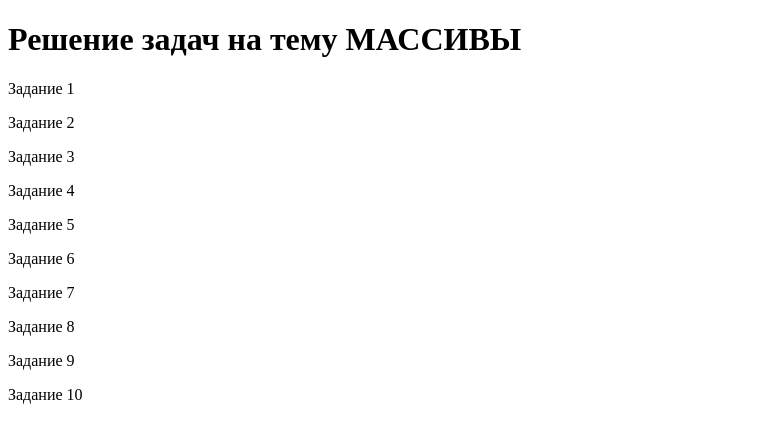
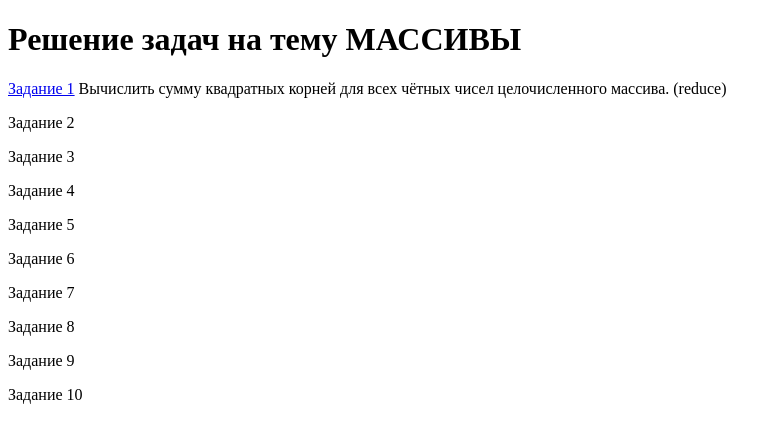
Before and after one commit to zagorky/JS_Arrays, a plain HTML site: page index.html in a window 1280 px wide. Shown: the whole page, without its empty margins (0-781 px from the left). Drawn offline with Linux system fonts and the light colour scheme.

Commit message:
Изменен главный файл

```diff
--- a/index.html
+++ b/index.html
@@ -7,7 +7,8 @@
 </head>
 <body>
     <h1>Решение задач на тему МАССИВЫ</h1>
-    <p><a href="task1.html"></a>Задание 1</p>
+    <p><a href="task1.html">Задание 1</a>
+        Вычислить сумму квадратных корней для всех чётных чисел целочисленного массива. (reduce)</p>
     <p><a href="task2.html"></a>Задание 2</p>
 
     <p><a href="task3.html"></a>Задание 3</p>
```
Also changed, not shown: task1.html (+1 -1 lines), js/arrays.js (added).
